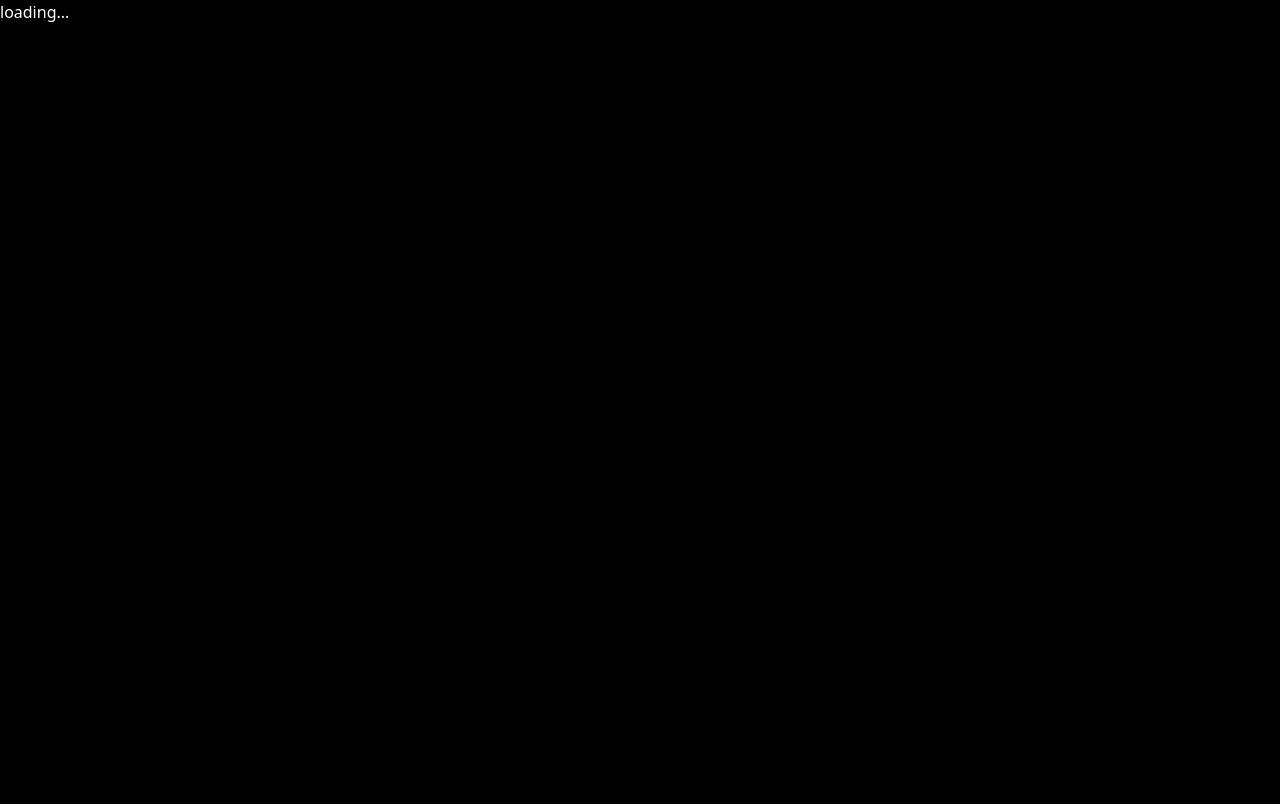
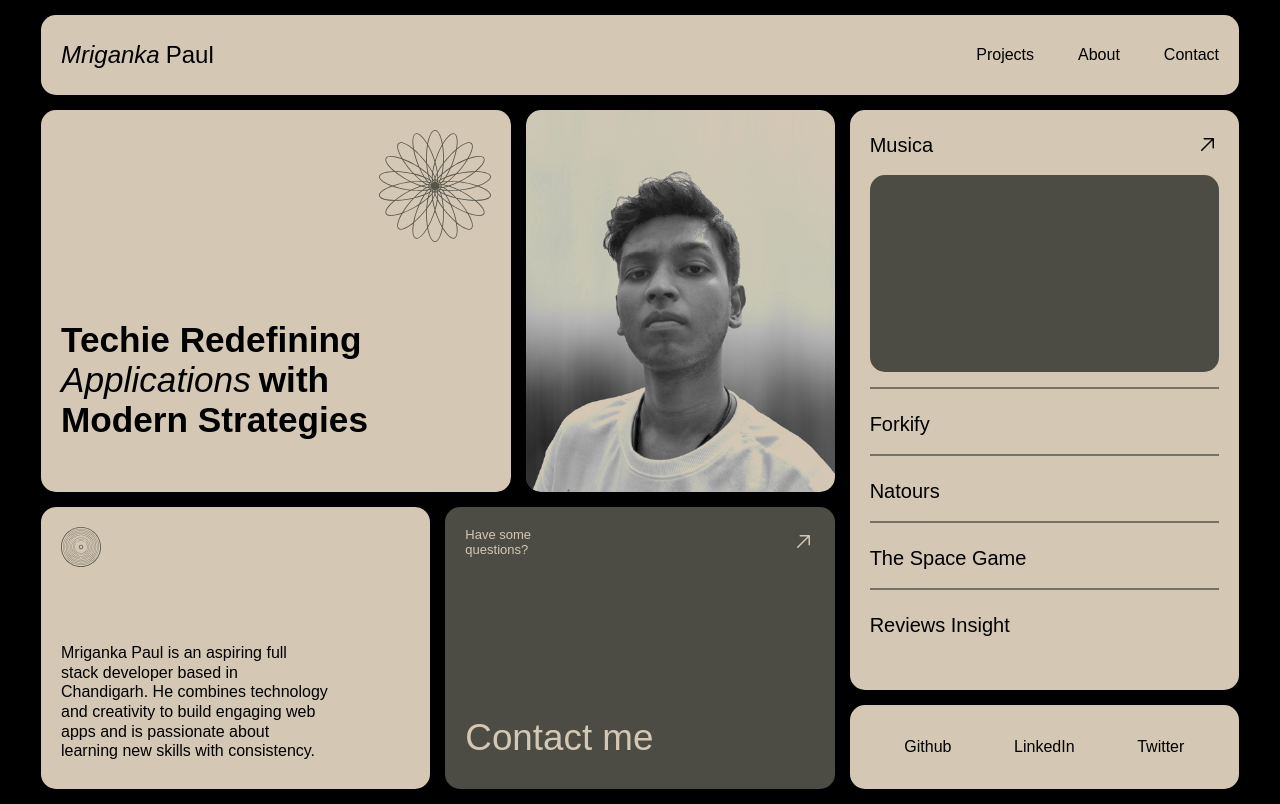
Before and after one commit to j5US/Bento-Portfolio, a React (Create React App) app: page / in a window 1280 px wide. Built offline with nearby package versions, Linux system fonts and the light colour scheme.

Commit message:
test loader 2

```diff
--- a/src/App.jsx
+++ b/src/App.jsx
@@ -7,22 +7,15 @@ function App() {
     const [loading, setLoading] = useState(true);
 
     useEffect(() => {
-        // Event handler for load
-        const handleLoad = () => {
-            setTimeout(() => {
-                setLoading(false);
+        // Simulate loading for a brief moment to ensure everything is set up
+        const timeout = setTimeout(() => {
+            setLoading(false);
+        }, 2000); // Adjust time as needed
 
-            }, 2000);
-        };
+        // Cleanup timeout
+        return () => clearTimeout(timeout);
+    }, []);
 
-        // Add event listener for load
-        window.addEventListener('load', handleLoad);
-
-        // Cleanup function to remove event listener
-        return () => {
-            window.removeEventListener('load', handleLoad);
-        };
-    }, []);
 
 
     return (<>
```
